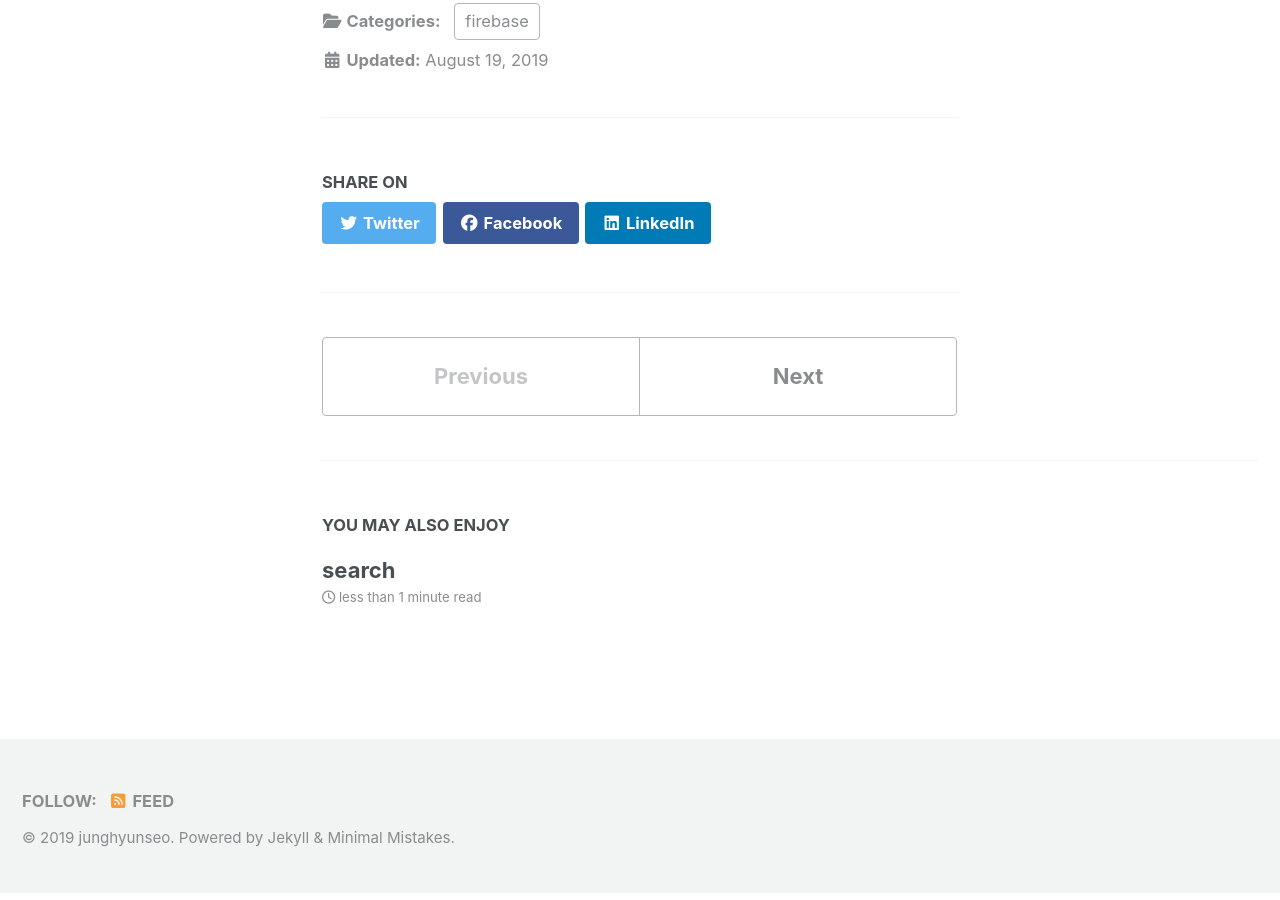
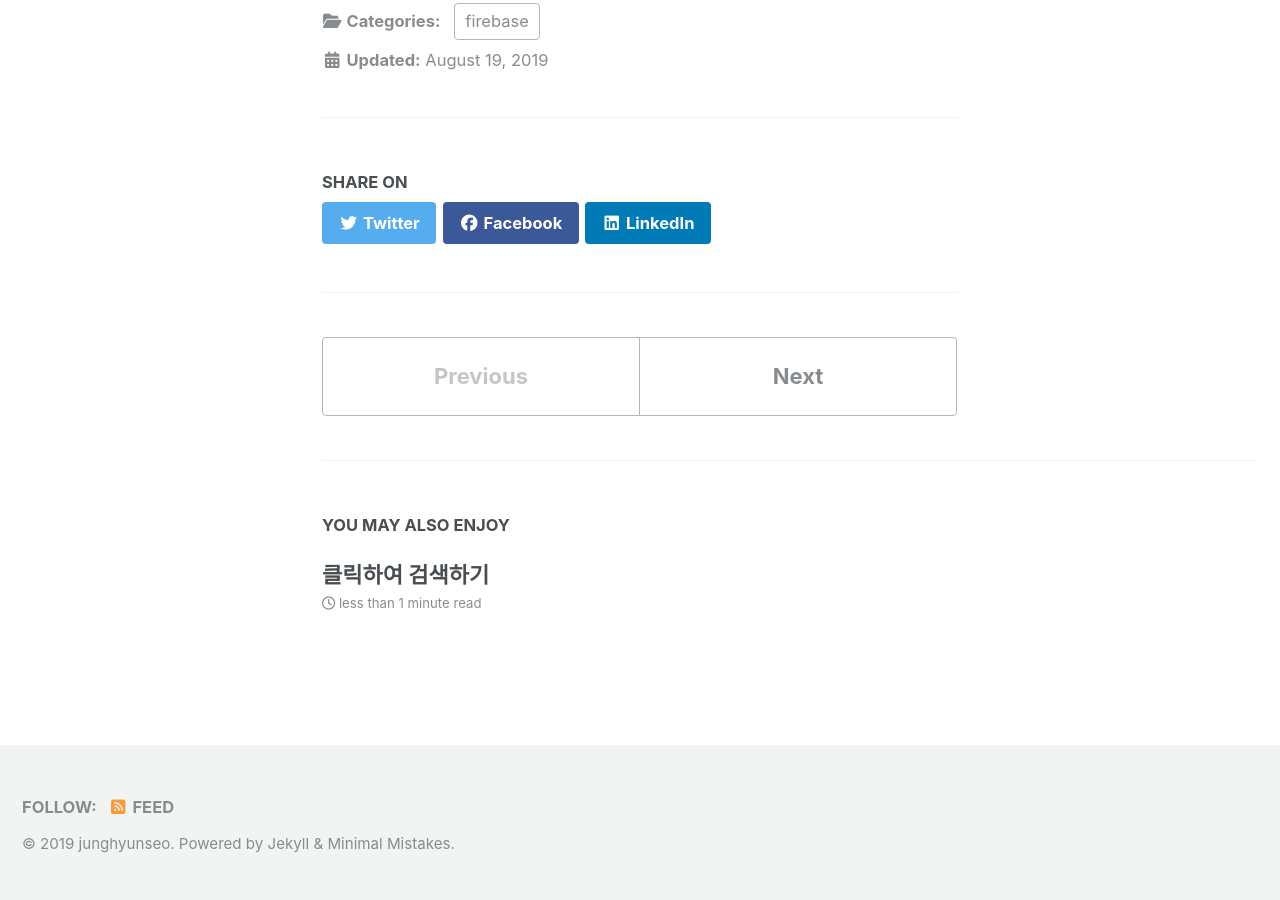
Before and after one commit to junghyunseo0105/docupad, a Jekyll site: the page built from _posts/2019-08-18-파이어베이스에서-구글-인증에-필요한-구글-API-설정.md, in a window 1280 px wide and 900 px high, scrolled down 2321 px. Built offline with Jekyll 4.4.1, drawn with Linux system fonts in a browser that asks for light colours; cached includes are drawn as plain includes; nearby versions of some CDN libraries.

Commit message:
Update 2019-08-19-search.md

```diff
--- a/_posts/2019-08-19-search.md
+++ b/_posts/2019-08-19-search.md
@@ -1,5 +1,5 @@
 ---
-title: search
+title: 클릭하여 검색하기
 layout: search
 permalink: /search/
 search: true
```
